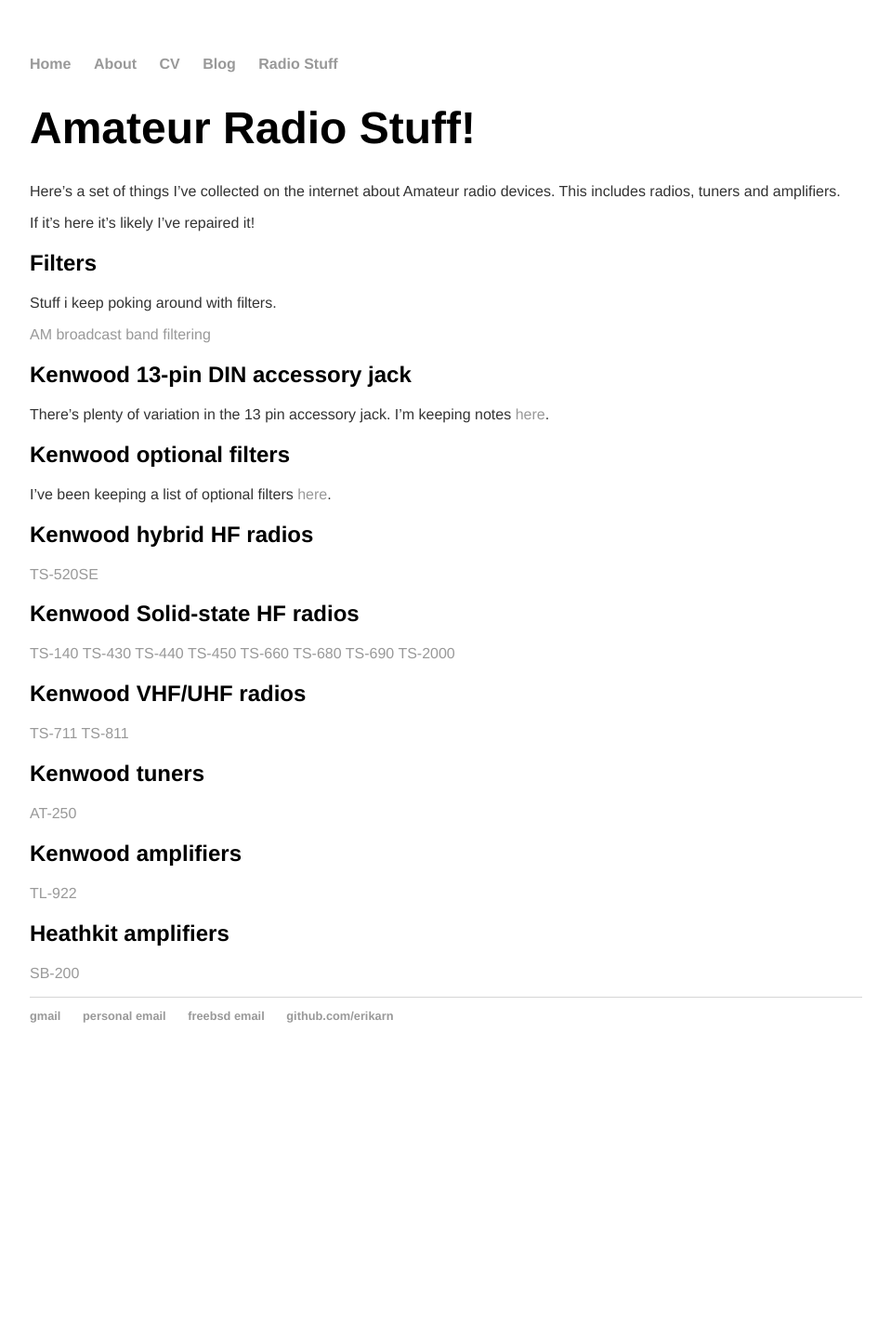
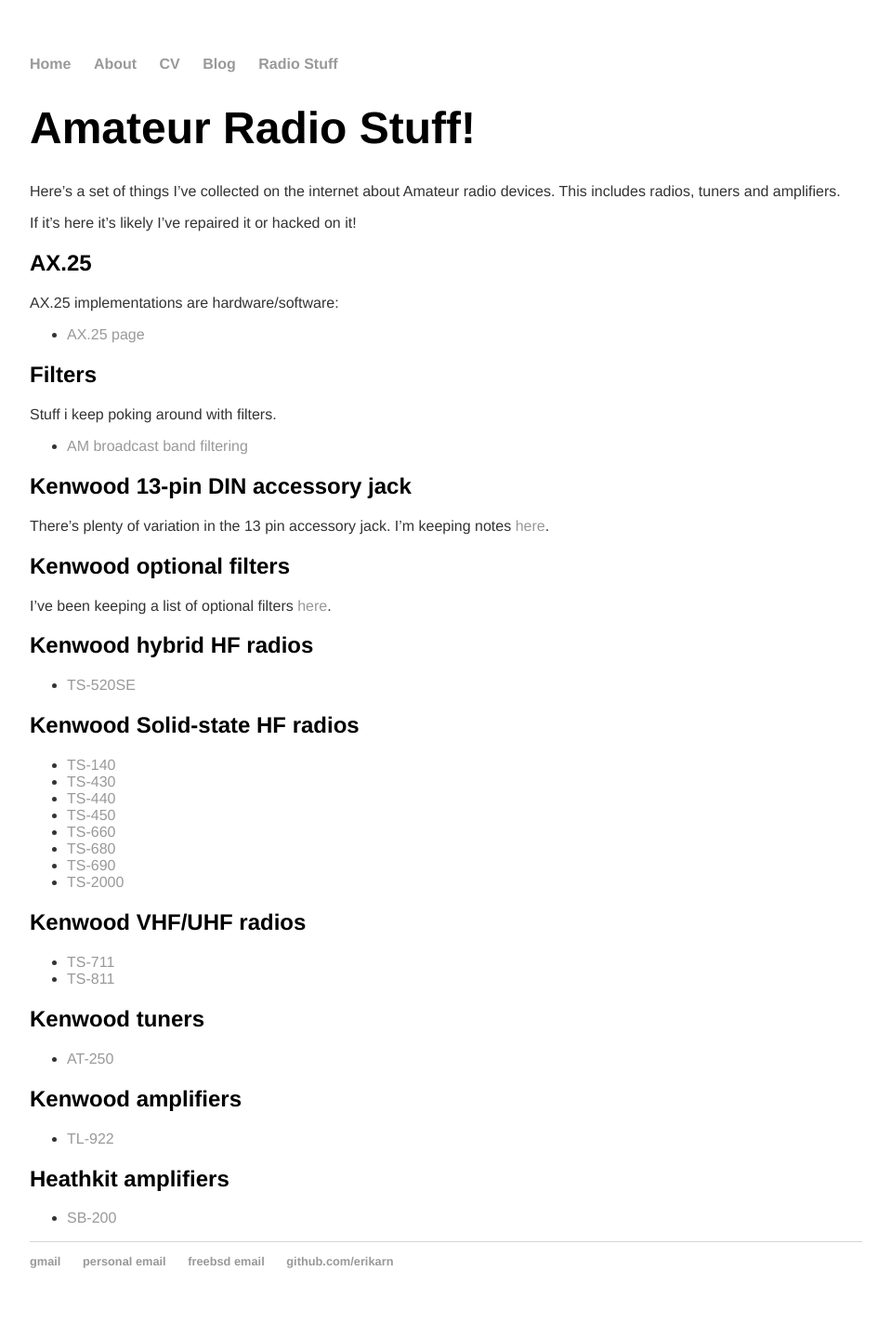
Before and after one commit to erikarn/erikarn.github.io, a Jekyll site: the page built from radio.md, in a window 1280 px wide. Shown: the whole page at 93% size, without its empty margins (160-1119 px from the left). Built offline with Jekyll 4.4.1, drawn with Linux system fonts in a browser that asks for light colours; before the commit the page ends 1160 px from its top, so only the background shows below that.

Commit message:
Add an ax25 section; format things

```diff
--- a/radio.md
+++ b/radio.md
@@ -8,13 +8,19 @@
 Here's a set of things I've collected on the internet about Amateur radio devices.
 This includes radios, tuners and amplifiers.
 
-If it's here it's likely I've repaired it!
+If it's here it's likely I've repaired it or hacked on it!
+
+## AX.25
+
+AX.25 implementations are hardware/software:
+
+ * [AX.25 page](ax25/notes.md)
 
 ## Filters
 
 Stuff i keep poking around with filters.
 
-[AM broadcast band filtering](filters/tnote06.pdf)
+ * [AM broadcast band filtering](filters/tnote06.pdf)
 
 ## Kenwood 13-pin DIN accessory jack
 
@@ -27,32 +33,32 @@
 
 ## Kenwood hybrid HF radios
 
- [TS-520SE](kenwood/TS-520SE/notes)
+ * [TS-520SE](kenwood/TS-520SE/notes)
 
 ## Kenwood Solid-state HF radios
 
- [TS-140](kenwood/TS-680/notes)
- [TS-430](kenwood/TS-430/notes)
- [TS-440](kenwood/TS-440/notes)
- [TS-450](kenwood/TS-690/notes)
- [TS-660](kenwood/TS-660/notes)
- [TS-680](kenwood/TS-680/notes)
- [TS-690](kenwood/TS-690/notes)
- [TS-2000](kenwood/TS-2000/notes)
+ * [TS-140](kenwood/TS-680/notes)
+ * [TS-430](kenwood/TS-430/notes)
+ * [TS-440](kenwood/TS-440/notes)
+ * [TS-450](kenwood/TS-690/notes)
+ * [TS-660](kenwood/TS-660/notes)
+ * [TS-680](kenwood/TS-680/notes)
+ * [TS-690](kenwood/TS-690/notes)
+ * [TS-2000](kenwood/TS-2000/notes)
 
 ## Kenwood VHF/UHF radios
 
- [TS-711](kenwood/TS-711/notes)
- [TS-811](kenwood/TS-811/notes)
+ * [TS-711](kenwood/TS-711/notes)
+ * [TS-811](kenwood/TS-811/notes)
 
 ## Kenwood tuners
 
- [AT-250](kenwood/AT-250/notes)
+ * [AT-250](kenwood/AT-250/notes)
 
 ## Kenwood amplifiers
 
- [TL-922](kenwood/TL-922/notes)
+ * [TL-922](kenwood/TL-922/notes)
 
 ## Heathkit amplifiers
 
- [SB-200](heathkit/SB-200/notes)
+ * [SB-200](heathkit/SB-200/notes)
```
Also changed, not shown: ax25/notes.md (added, +26 -0 lines), 2 other files.
